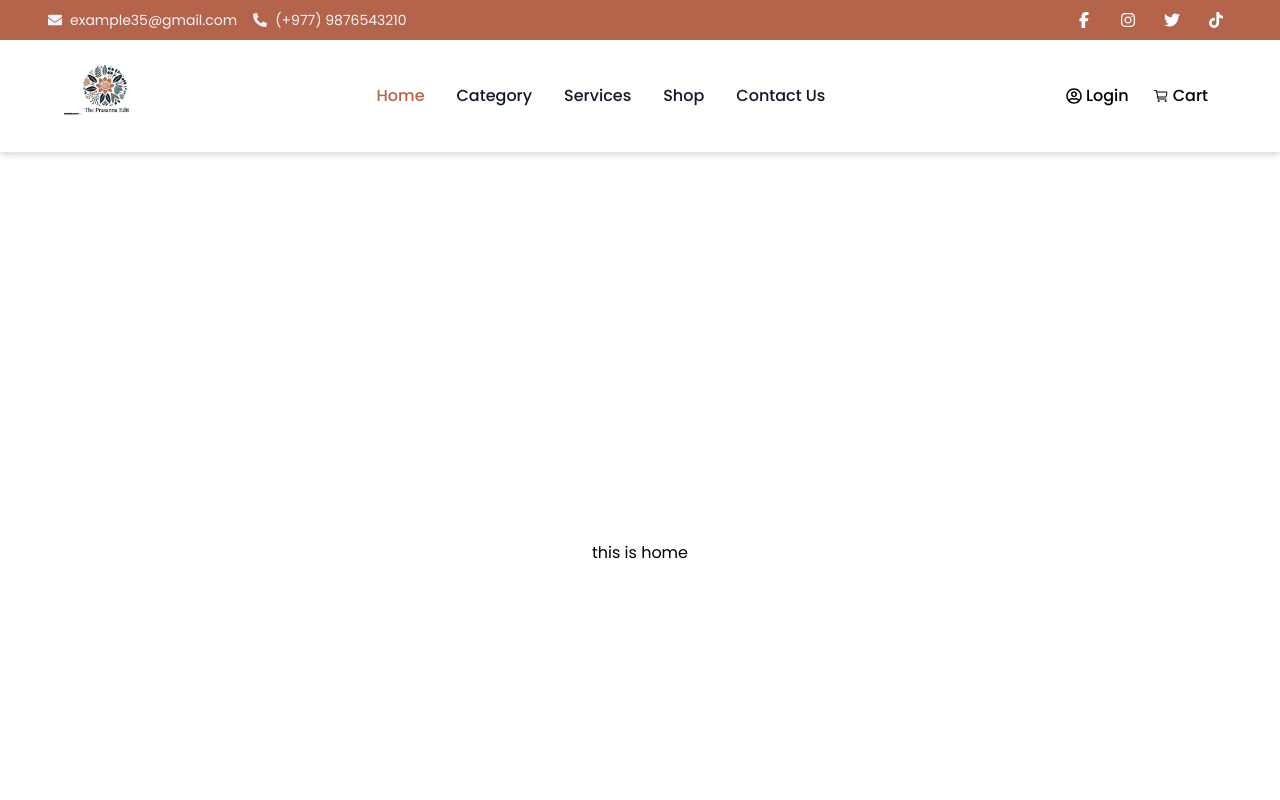
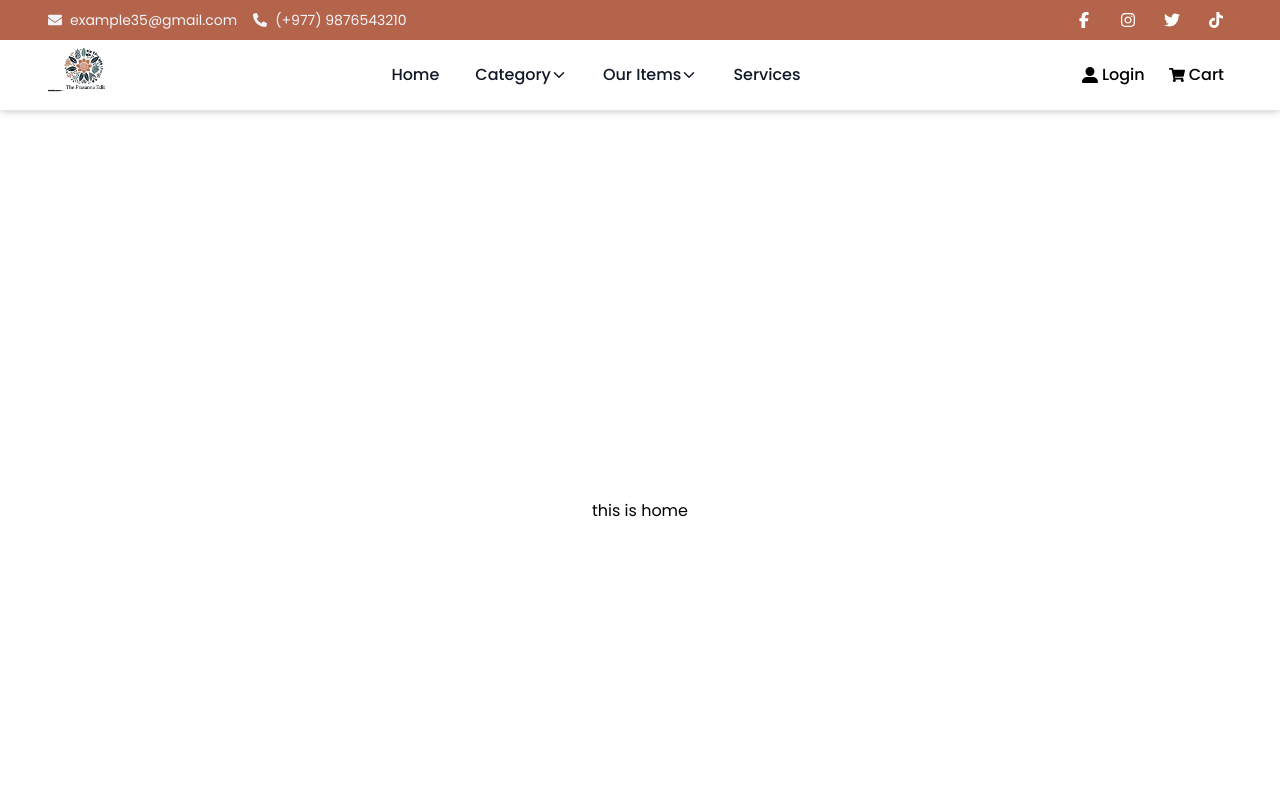
Before and after one commit to prasannarijal35/ecom-project, a Next.js app: page / in a window 1280 px wide. Shown: the top 800 px of the page. Built offline with nearby package versions, Linux system fonts and the light colour scheme.

Commit message:
dopdown added in navbar

```diff
--- a/src/components/common/header/Header.tsx
+++ b/src/components/common/header/Header.tsx
@@ -2,9 +2,9 @@ import { Navbar, TopHeader } from "@/components/common/header";
 
 export default function Header() {
   return (
-    <div>
+    <>
       <TopHeader />
       <Navbar />
-    </div>
+    </>
   );
 }
--- /dev/null
+++ b/src/components/common/header/NavLink.tsx
@@ -0,0 +1,53 @@
+"use client";
+import Link from "next/link";
+import React, { useState } from "react";
+import { IoChevronDownOutline } from "react-icons/io5";
+
+interface Props {
+  title: string;
+  link: string;
+  dropdowns?: {
+    title: string;
+    link: string;
+  }[];
+}
+export default function NavLink({ title, link, dropdowns }: Props) {
+  const [dropdownOpen, setDropdownOpen] = useState<boolean>(false);
+  return (
+    <li
+      className="relative"
+      onMouseEnter={() => setDropdownOpen(true)}
+      onMouseLeave={() => setDropdownOpen(false)}
+    >
+      <Link
+        href={link}
+        className={`flex justify-center items-center py-2 px-3 w-full ${
+          dropdownOpen ? "text-primary" : "text-gray-900"
+        } } text-gray-900 hover:bg-gray-100 md:hover:bg-transparent md:hover:text-primary md:p-01 md:hover:text-[17px] transition-all duration-300`}
+      >
+        <span>{title}</span>
+        {dropdowns && dropdowns.length > 0 && <IoChevronDownOutline />}
+      </Link>
+
+      {dropdowns && dropdowns.length > 0 && dropdownOpen && (
+        <div
+          id="dropdownNavbar"
+          className="z-10 md:absolute top-[100%] font-normal bg-white divide-y divide-gray-100 rounded-lg shadow-md w-full md:w-[200px]"
+        >
+          <ul className="py-2 text-[16px] text-gray-700 ">
+            {dropdowns.map((dropdown, index) => (
+              <li key={index} className="text-center md:text-left">
+                <Link
+                  href={dropdown.link}
+                  className="block px-4 py-2 hover:bg-gray-100 hover:text-primary transition-all duration-300 hover:pl-6"
+                >
+                  {dropdown.title}
+                </Link>
+              </li>
+            ))}
+          </ul>
+        </div>
+      )}
+    </li>
+  );
+}
--- /dev/null
+++ b/src/components/common/header/NavProfiles.tsx
@@ -0,0 +1,33 @@
+import { IoMenu } from "react-icons/io5";
+import { FaUserLarge } from "react-icons/fa6";
+import { FaShoppingCart } from "react-icons/fa";
+import Link from "next/link";
+export default function NavProfiles({ toogleNav }: { toogleNav: () => void }) {
+  return (
+    <div className="flex md:order-2 space-x-reverse ">
+      <div className="flex justify-center items-center md:gap-2">
+        <Link
+          href={"/login"}
+          className="flex gap-1 justify-center items-center font-medium hover:text-primary hover:bg-primary/10 p-2 rounded-md"
+        >
+          <FaUserLarge />
+          <span className="hidden md:block">Login</span>
+        </Link>
+        <Link
+          href={"/cart"}
+          className="flex gap-1 justify-center items-center font-medium hover:text-primary hover:bg-primary/10 p-2 rounded-md"
+        >
+          <FaShoppingCart />
+          <span className="hidden md:block">Cart</span>
+        </Link>
+      </div>
+      <button
+        type="button"
+        className=" flex md:hidden gap-1 justify-center items-center font-medium hover:text-primary hover:bg-primary/10 p-2 rounded-md"
+        onClick={toogleNav}
+      >
+        <IoMenu size={25} />
+      </button>
+    </div>
+  );
+}
--- a/src/components/common/header/Navbar.tsx
+++ b/src/components/common/header/Navbar.tsx
@@ -2,9 +2,9 @@
 import Image from "next/image";
 import logo from "@/assets/images/logos/logo.png";
 import Link from "next/link";
-import { FaRegUserCircle } from "react-icons/fa";
-import { IoCartOutline, IoMenu } from "react-icons/io5";
 import { useState } from "react";
+import { NavbarMenu, NavProfiles } from "@/components/common/header";
+
 export default function Navbar() {
   const [openNav, setOpenNav] = useState<boolean>(false);
 
@@ -12,14 +12,13 @@ export default function Navbar() {
     setOpenNav(!openNav);
   };
   return (
-    <div>
     <section
       id="navbar"
       className="bg-white w-full sticky top-0 z-20 shadow-md border-b border-gray-200 "
     >
       <div className="container">
-          <nav className=" w-full relative">
-            <div className="max-w-screen-xl flex flex-wrap items-center justify-between mx-auto p-4">
+        <nav className=" w-full">
+          <div className="flex flex-wrap items-center justify-between w-full">
             <Link
               href="/"
               className="flex items-center space-x-3 rtl:space-x-reverse "
@@ -30,86 +29,14 @@ export default function Navbar() {
                 height={800}
                 width={800}
                 quality={100}
-                  className="h-auto w-[80px]"
+                className="h-auto w-[70px]"
               />
             </Link>
-              <div className="flex md:order-2 space-x-reverse ">
-                <div className="flex justify-center items-center md:gap-2">
-                  <Link
-                    href={"/login"}
-                    className="flex gap-1 justify-center items-center font-medium hover:text-primary hover:bg-primary/10 p-2 rounded-md"
-                  >
-                    <FaRegUserCircle />
-                    <span className="hidden md:block">Login</span>
-                  </Link>
-                  <Link
-                    href={"/cart"}
-                    className="flex gap-1 justify-center items-center font-medium hover:text-primary hover:bg-primary/10 p-2 rounded-md"
-                  >
-                    <IoCartOutline />
-                    <span className="hidden md:block">Cart</span>
-                  </Link>
-                </div>
-                <button
-                  type="button"
-                  className=" flex md:hidden gap-1 justify-center items-center font-medium hover:text-primary hover:bg-primary/10 p-2 rounded-md"
-                  onClick={toogleNav}
-                >
-                  <IoMenu />
-                </button>
-              </div>
-              <div
-                className={`items-center justify-between ${
-                  openNav ? "absolute w-full top-[100%] md:static" : "hidden"
-                }  w-full md:flex md:w-auto md:order-1`}
-              >
-                <ul className="flex flex-col p-4 md:p-0 mt-4 font-medium border border-gray-100 rounded-lg bg-white md:space-x-8 rtl:space-x-reverse md:flex-row md:mt-0 md:border-0 md:bg-white ">
-                  <li>
-                    <Link
-                      href="#"
-                      className="block py-2 px-3 bg-primary text-white md:bg-transparent md:text-primary md:p-0"
-                    >
-                      Home
-                    </Link>
-                  </li>
-                  <li>
-                    <Link
-                      href="#"
-                      className="block py-2 px-3 text-gray-900 hover:bg-gray-100 md:hover:bg-transparent md:hover:text-primary md:p-0 "
-                    >
-                      Category
-                    </Link>
-                  </li>
-                  <li>
-                    <Link
-                      href="#"
-                      className="block py-2 px-3 text-gray-900 hover:bg-gray-100 md:hover:bg-transparent md:hover:text-primary md:p-0 "
-                    >
-                      Services
-                    </Link>
-                  </li>
-                  <li>
-                    <Link
-                      href="#"
-                      className="block py-2 px-3 text-gray-900 hover:bg-gray-100 md:hover:bg-transparent md:hover:text-primary md:p-0 "
-                    >
-                      Shop
-                    </Link>
-                  </li>
-                  <li>
-                    <Link
-                      href="#"
-                      className="block py-2 px-3 text-gray-900 hover:bg-gray-100 md:hover:bg-transparent md:hover:text-primary md:p-0 "
-                    >
-                      Contact Us
-                    </Link>
-                  </li>
-                </ul>
-              </div>
+            <NavProfiles toogleNav={toogleNav} />
+            <NavbarMenu openNav={openNav} />
           </div>
         </nav>
       </div>
     </section>
-    </div>
   );
 }
--- /dev/null
+++ b/src/components/common/header/NavbarMenu.tsx
@@ -0,0 +1,35 @@
+import { NavLink } from "@/components/common/header";
+
+export default function NavbarMenu({ openNav }: { openNav: boolean }) {
+  return (
+    <div
+      className={`items-center justify-between ${
+        openNav ? "absolute w-full top-[100%] md:static" : "hidden"
+      }  w-full md:flex md:w-auto md:order-1`}
+    >
+      <ul className="flex flex-col p-4 md:p-0 mt-4 font-medium border border-gray-100 rounded-lg bg-white md:space-x-3 rtl:space-x-reverse md:flex-row md:mt-0 md:border-0 md:bg-white shadow-md md:shadow-none ">
+        <NavLink title="Home" link="/" />
+        <NavLink
+          title="Category"
+          link="/"
+          dropdowns={[
+            { title: "Category1", link: "./." },
+            { title: "Categroy2", link: "./." },
+            { title: "Category3", link: "./." },
+          ]}
+        />
+
+        <NavLink
+          title="Our Items"
+          link="/"
+          dropdowns={[
+            { title: "Item1", link: "./." },
+            { title: "Item2", link: "./." },
+            { title: "Item3", link: "./." },
+          ]}
+        />
+        <NavLink title="Services" link="/" />
+      </ul>
+    </div>
+  );
+}
--- a/src/components/common/header/TopHeader.tsx
+++ b/src/components/common/header/TopHeader.tsx
@@ -10,7 +10,7 @@ import { FaFacebookF } from "react-icons/fa6";
 
 export default function TopHeader() {
   return (
-    <section id="topheader" className="bg-primary w-full">
+    <section id="topheader" className="bg-primary w-full ">
       <div className="container">
         <div className="w-full flex justify-center md:justify-between items-center py-1 ">
           <div className="flex justify-center items-center text-slate-100">
--- a/src/components/common/header/index.ts
+++ b/src/components/common/header/index.ts
@@ -1,3 +1,6 @@
 export { default as Header } from "./Header";
 export { default as TopHeader } from "./TopHeader";
 export { default as Navbar } from "./Navbar";
+export { default as NavProfiles } from "./NavProfiles";
+export { default as NavbarMenu } from "./NavbarMenu";
+export { default as NavLink } from "./NavLink";
```
Lines whose indentation alone changed are shown as unchanged.
